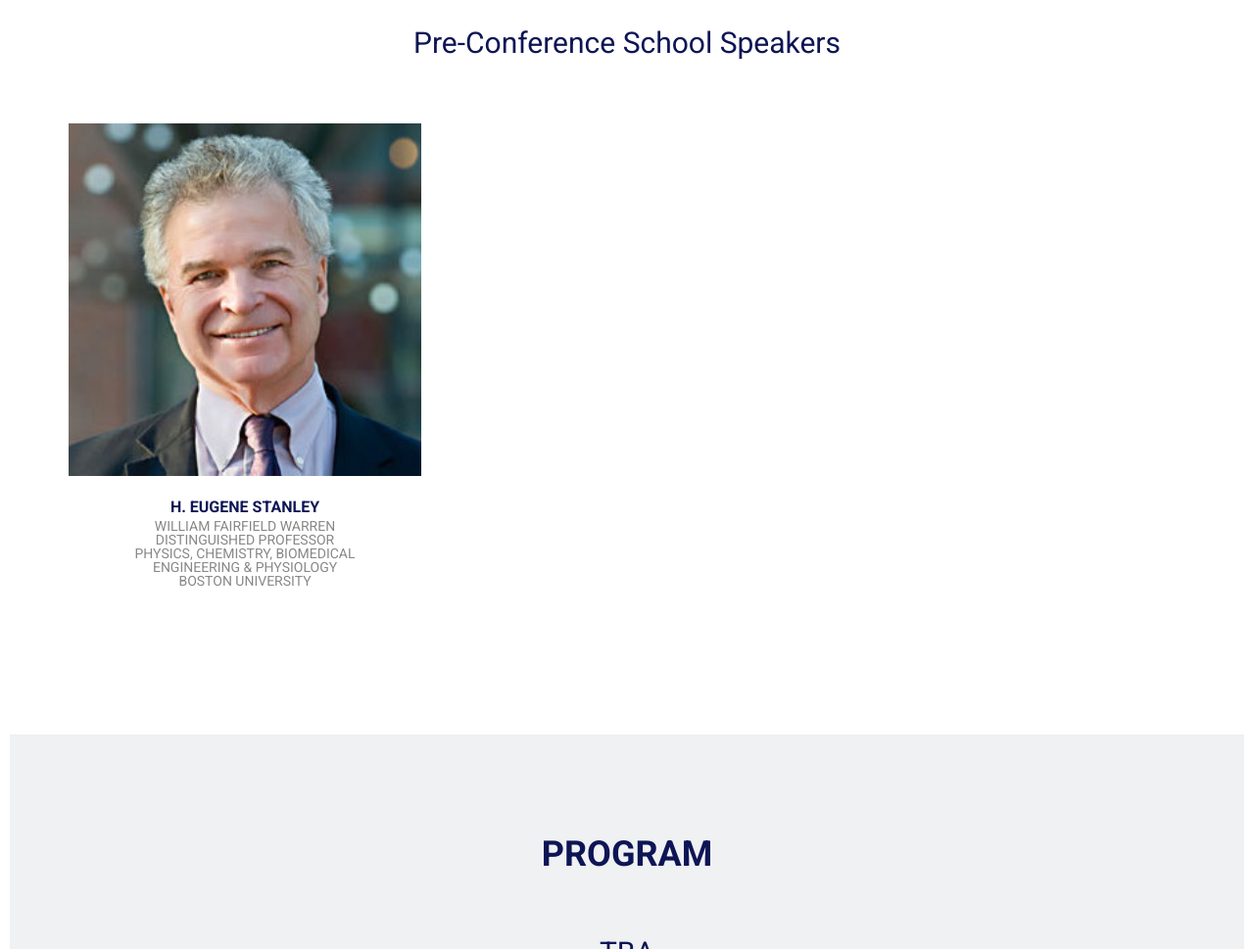
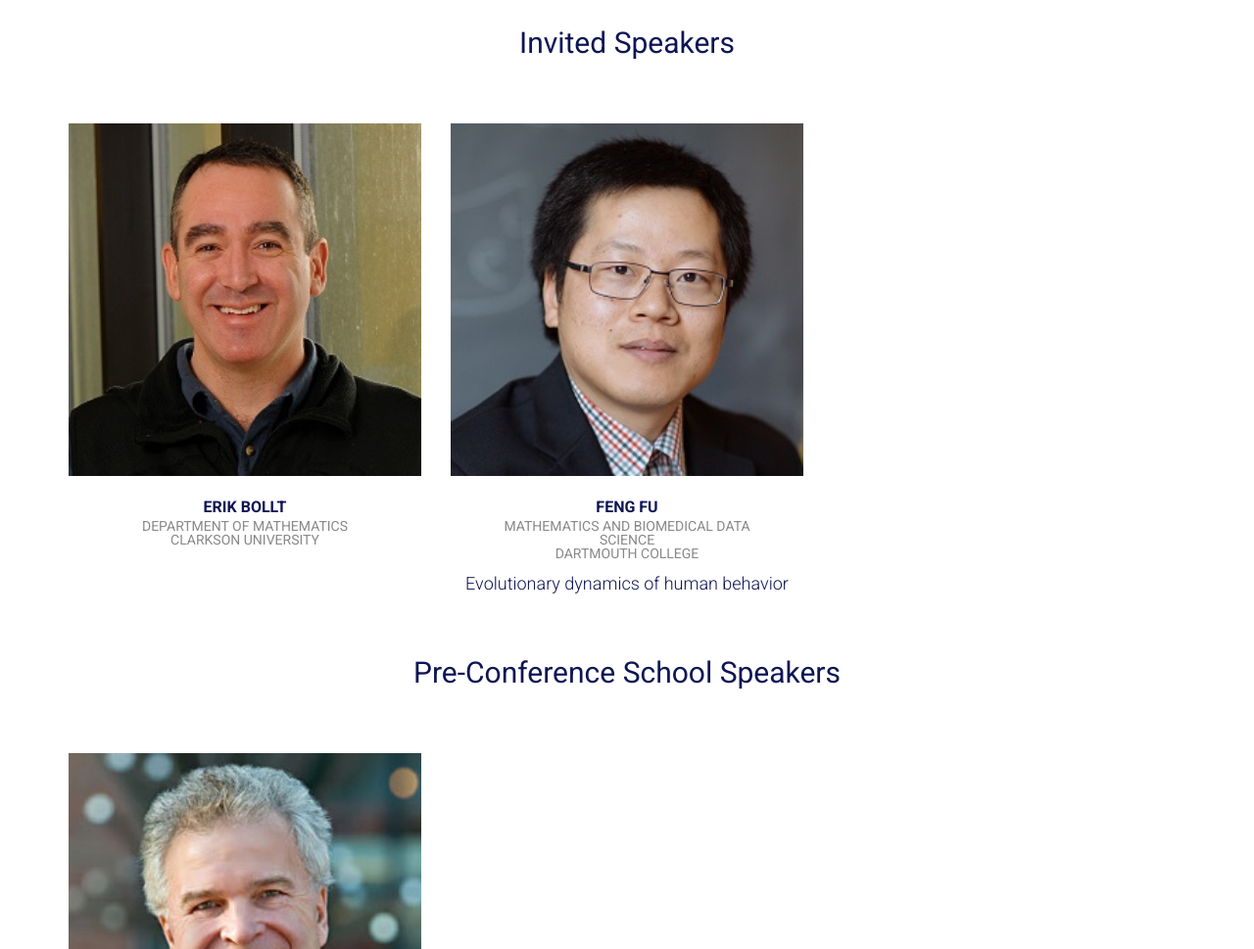
Before and after one commit to nerccs2021/nerccs2021.github.io, a plain HTML site: page index.html in a window 1280 px wide. Shown: the part 3760-4729 px from the top of the page at 98% size. Drawn offline with Linux system fonts and the light colour scheme.

Commit message:
Add files via upload

```diff
--- a/index.html
+++ b/index.html
@@ -265,6 +265,51 @@ NERCCS 2021 will offer the Best Paper and Best Poster Awards. The winner will be
             <div class="row">
                 <div class="col-md-12">
                     <div class="section-title">
+                        <h2>Invited Speakers</h2>
+                    </div>
+                </div>
+            </div>
+
+            <div class="row">
+
+                <div class="col-sm-6 col-md-4">
+                    <a href="https://webspace.clarkson.edu/~ebollt/" target="_blank">
+                    <figure class="thumbnail">
+                        <img src="img/erik-bollt.jpg" class="img-responsive" alt="Image" height=250>
+                        <figcaption class="caption text-center">
+                            <h3>Erik Bollt
+                                <small>Department of Mathematics<br>Clarkson University</small>
+                            </h3>
+<h4></h4>
+<!--<h4><a href="" target="_blank">Video</a></h4>-->
+                        </figcaption>
+                    </figure>
+                    </a>
+                </div>
+                <!-- /.col-sm-6 -->
+
+                <div class="col-sm-6 col-md-4">
+                    <a href="http://www.dartmouth.edu/~fengfu/" target="_blank">
+                    <figure class="thumbnail">
+                        <img src="img/feng-fu.jpg" class="img-responsive" alt="Image" height=250>
+                        <figcaption class="caption text-center">
+                            <h3>Feng Fu
+                                <small>Mathematics and Biomedical Data Science<br>Dartmouth College</small>
+                            </h3>
+<h4>Evolutionary dynamics of human behavior</h4>
+<!--<h4><a href="" target="_blank">Video</a></h4>-->
+                        </figcaption>
+                    </figure>
+                    </a>
+                </div>
+                <!-- /.col-sm-6 -->
+
+            </div>
+            <!-- .row -->
+
+            <div class="row">
+                <div class="col-md-12">
+                    <div class="section-title">
                         <h2>Pre-Conference School Speakers</h2>
                     </div>
                 </div>
```
